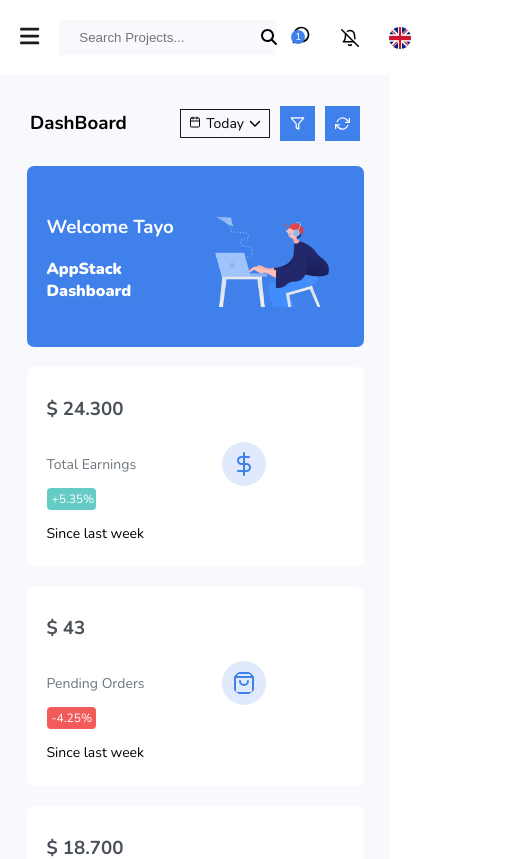
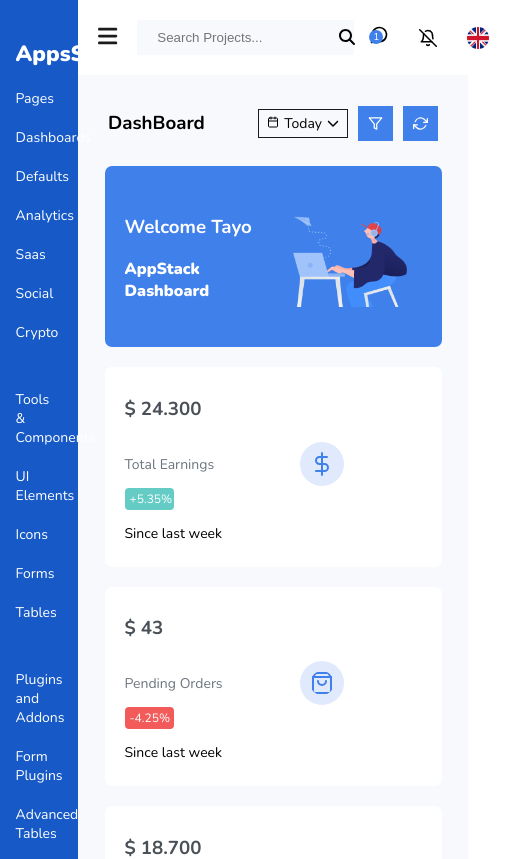
Before and after one commit to TEE2DWHY/admin-dashboard, a Next.js app: page / in a window 390 px wide. Shown: the top 859 px of the page, 519 px wide, since content can reach past the window. Built offline with nearby package versions, Linux system fonts and the light colour scheme.

Commit message:
started working on mobile responsivness

```diff
--- a/styles/mobile.css
+++ b/styles/mobile.css
@@ -4,12 +4,12 @@
   }
 
   body {
-    /* overflow-x: hidden; */
+    overflow-x: hidden;
   }
 
   /* Sidebar */
   .sidebar {
-    display: none;
+    display: hidden;
   }
 
   /* Navbar */
```
